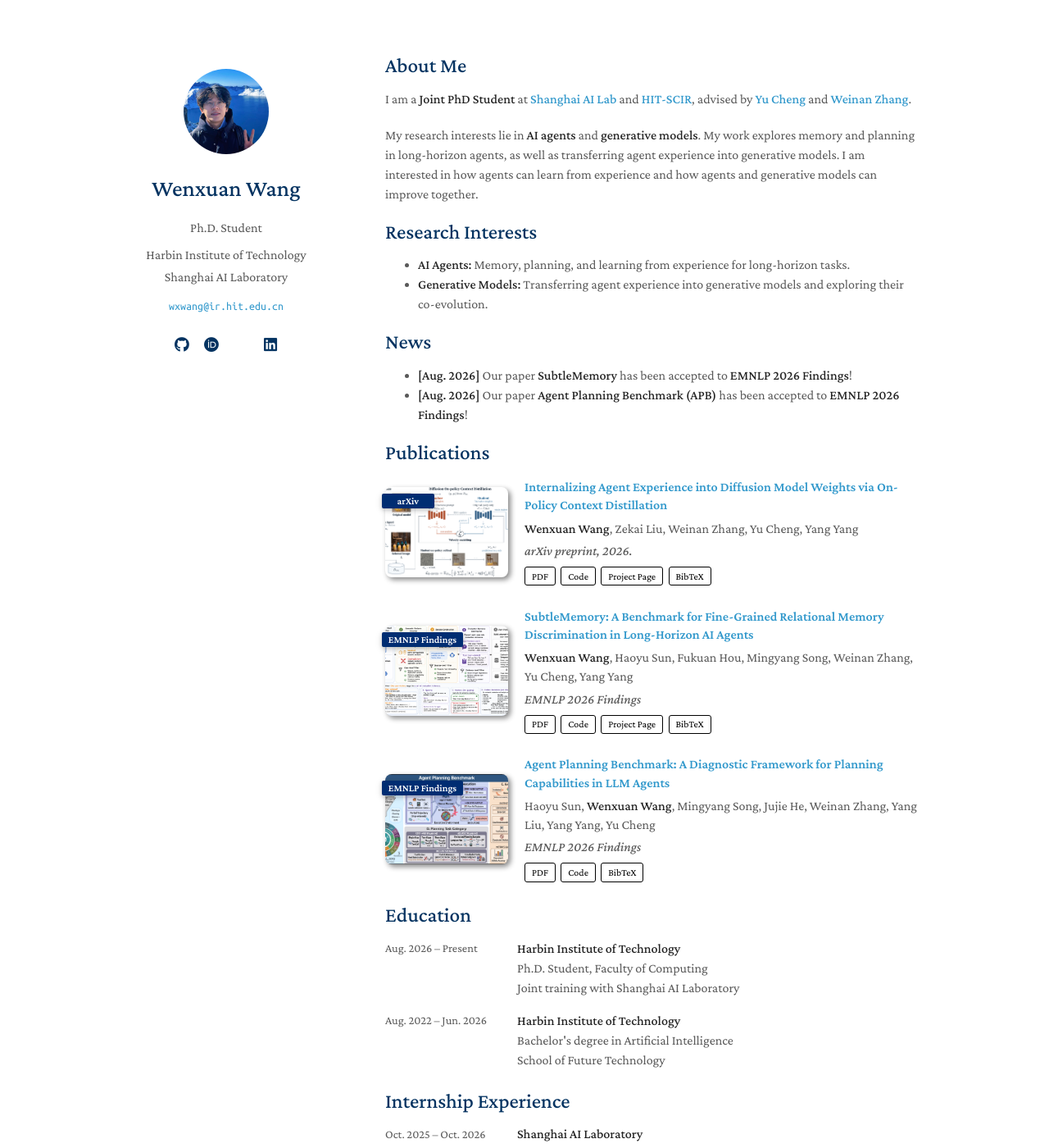
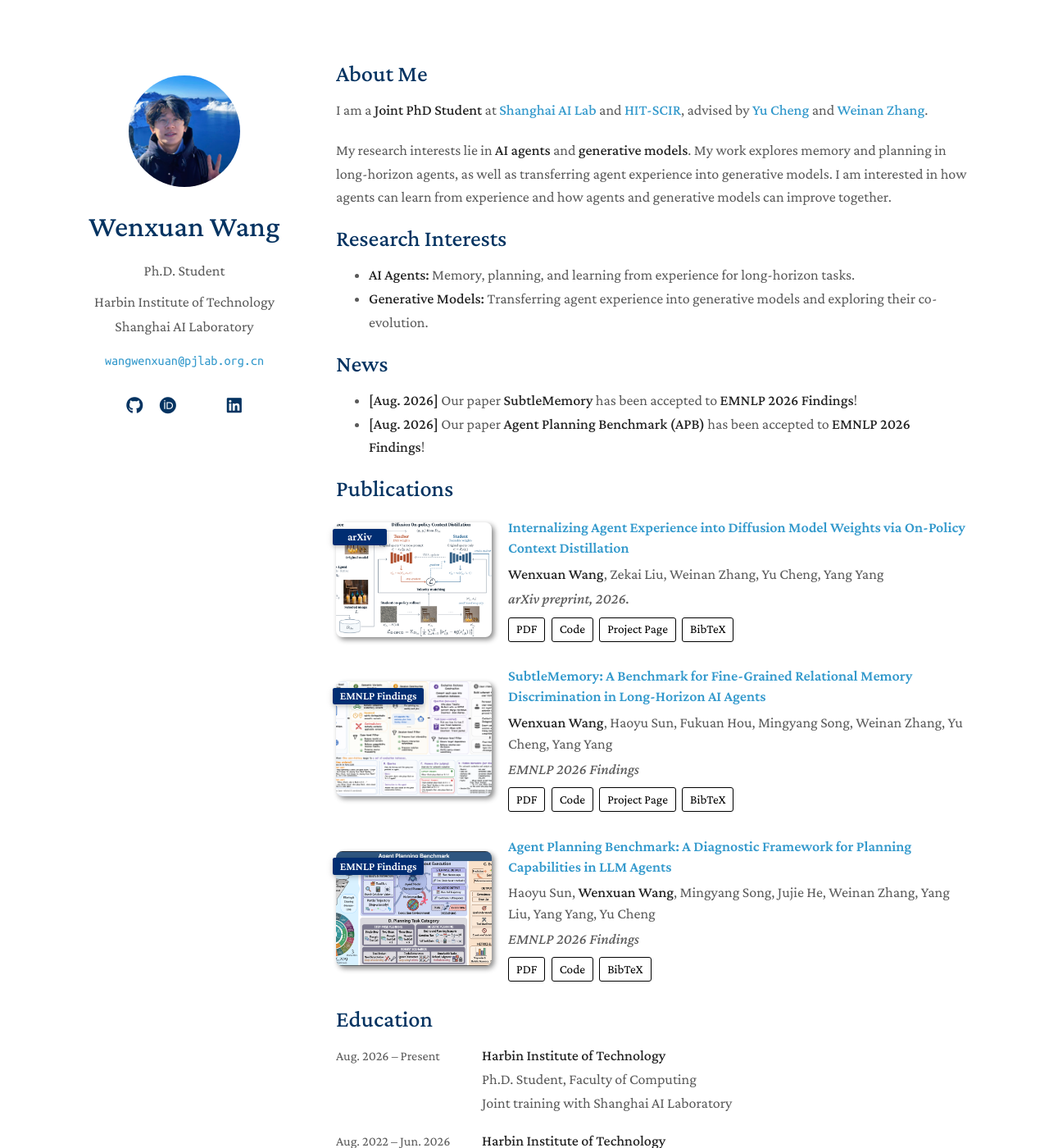
Before and after one commit to Yummytanmo/Yummytanmo.github.io, a Jekyll site: the page built from index.md, in a window 1280 px wide and 1400 px high. Shown: the whole window at 82% size. Built offline with Jekyll 4.4.1, drawn with Linux system fonts in a browser that asks for light colours; a style sheet for code colours, icons or effects is not loaded; our own code applies the rules of GitHub Pages for plain Markdown files.

Commit message:
Enlarge homepage typography and images and update contact email

```diff
--- a/_config.yml
+++ b/_config.yml
@@ -7,7 +7,7 @@ lab: HIT SCIR
 lab_link: https://ir.hit.edu.cn/
 joint_affiliation: Shanghai AI Laboratory
 joint_affiliation_link: https://www.shlab.org.cn/
-email: wxwang@ir.hit.edu.cn
+email: wangwenxuan@pjlab.org.cn
 description: "Wenxuan Wang, a Joint PhD Student at Shanghai AI Lab and HIT-SCIR, advised by Yu Cheng and Weinan Zhang. Research interests: AI agents and generative models."
 keywords: Wenxuan Wang, HIT SCIR, AI Agents, Generative Models
 url: https://yummytanmo.github.io
--- a/assets/css/custom.css
+++ b/assets/css/custom.css
@@ -1,9 +1,15 @@
 /* Small additions to the original Minimal Light layout. */
-.image.avatar img { height: auto; }
+html { font-size: 18px; }
+body { font-size: 1rem; line-height: 1.6; }
+h1 { font-size: 2rem; }
+.wrapper { width: 1080px; max-width: calc(100% - 48px); }
+header { width: 250px; }
+section { width: calc(100% - 310px); }
+.image.avatar img { width: 136px; height: auto; }
 .affiliations { margin-bottom: 0.65rem; line-height: 1.65; }
 .affiliations a { color: inherit; }
 .position { margin-bottom: 0.5rem; }
-.email { font: 14px/1.5 'Ubuntu Mono', monospace; overflow-wrap: anywhere; }
+.email { font: 0.9rem/1.5 'Ubuntu Mono', monospace; overflow-wrap: anywhere; }
 .social-icons { display: flex; justify-content: center; gap: 0.25rem; margin-top: 1rem; }
 .social-icons > a, .social-icons > .profile-placeholder { flex: 0 0 2rem; width: 2rem; margin: 0; }
 .social-icons .profile-placeholder { display: inline-block; height: 2.4rem; color: #043361; text-align: center; font-size: 1.15rem; line-height: 2.5rem; }
@@ -15,21 +21,26 @@
 .publications .title { line-height: 1.4; margin-bottom: 0.3rem; }
 .publications .author, .publications .periodical { line-height: 1.45; margin-bottom: 0.25rem; }
 .publications .links { display: flex; flex-wrap: wrap; gap: 0.4rem; margin-top: 0.5rem; }
-.publications .links .btn { font-size: 12px; border-radius: 3px; text-decoration: none; }
-.publications ol.bibliography li .abbr { position: relative; flex: 0 0 150px; height: 110px; margin: 0; }
+.publications .links .btn { font-size: 0.85rem; border-radius: 3px; text-decoration: none; }
+.publications ol.bibliography li .abbr { position: relative; flex: 0 0 190px; height: 140px; margin: 0; }
 .publications ol.bibliography li .abbr .badge { position: absolute; top: 8px; left: -4px; z-index: 1; min-width: 48px; padding: 0.25em 0.65em; background: var(--global-theme-color); }
-.publications ol.bibliography li .teaser { display: block; width: 150px; height: 110px; object-fit: cover; background: white; margin: 0; }
+.publications ol.bibliography li .teaser { display: block; width: 190px; height: 140px; object-fit: cover; background: white; margin: 0; }
 .theme-credit { margin-top: 2.5rem; }
 .dated-list { list-style: none; margin: 0 0 1.5rem; padding: 0; }
-.dated-list li { display: grid; grid-template-columns: 145px minmax(0, 1fr); gap: 1rem; margin-bottom: 1rem; }
+.dated-list li { display: grid; grid-template-columns: 160px minmax(0, 1fr); gap: 1rem; margin-bottom: 1rem; }
 .entry-date { font-size: 0.9rem; padding-top: 0.1rem; }
 .awards-list li { margin-bottom: 0.6rem; }
 a:focus-visible { outline: 2px solid currentColor; outline-offset: 4px; }
 .skip-link { position: absolute; top: -100px; left: 1rem; padding: 0.5rem 1rem; background: white; z-index: 10; }
 .skip-link:focus { top: 1rem; }
+@media screen and (max-width: 960px) {
+  .wrapper { max-width: none; }
+  header, section { width: auto; }
+}
 @media screen and (max-width: 480px) {
+  .image.avatar img { width: 120px; }
   .dated-list li { grid-template-columns: 1fr; gap: 0.15rem; }
   .paper-details { padding: 0; }
-  .publications ol.bibliography li .abbr { width: 160px; height: 110px; max-width: 100%; margin-bottom: 1rem; }
+  .publications ol.bibliography li .abbr { width: 200px; height: 145px; max-width: 100%; margin-bottom: 1rem; }
   .publications ol.bibliography li .teaser { width: 100%; height: 100%; }
 }
```
